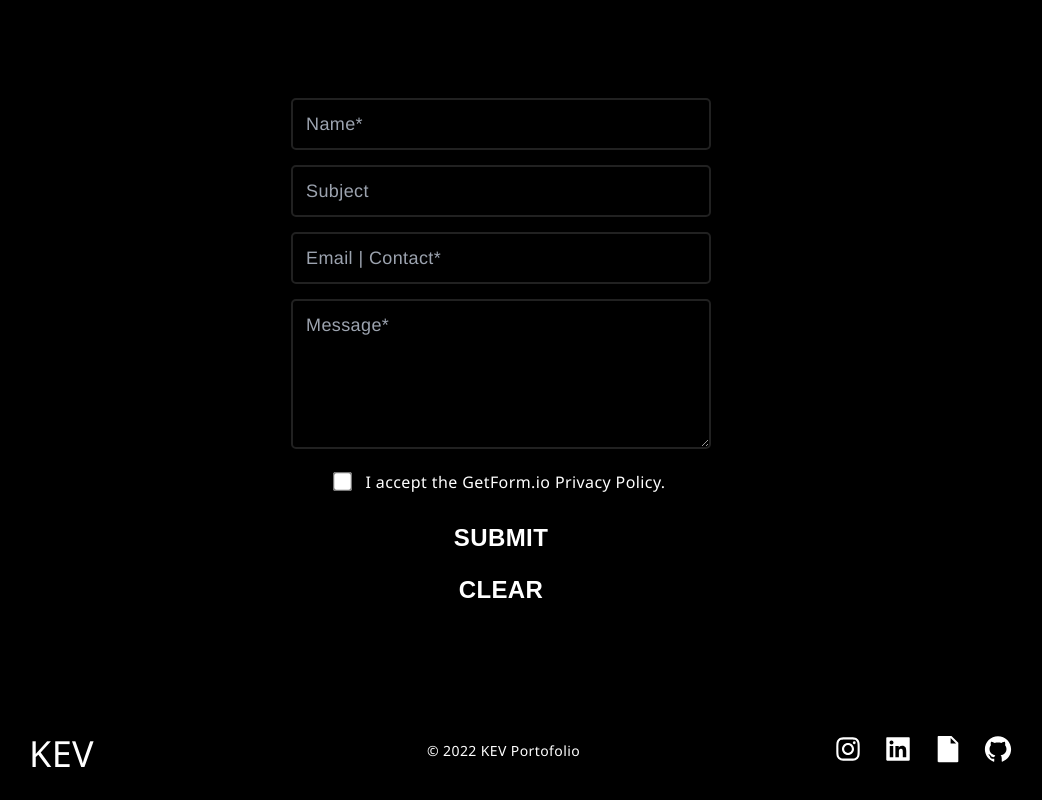
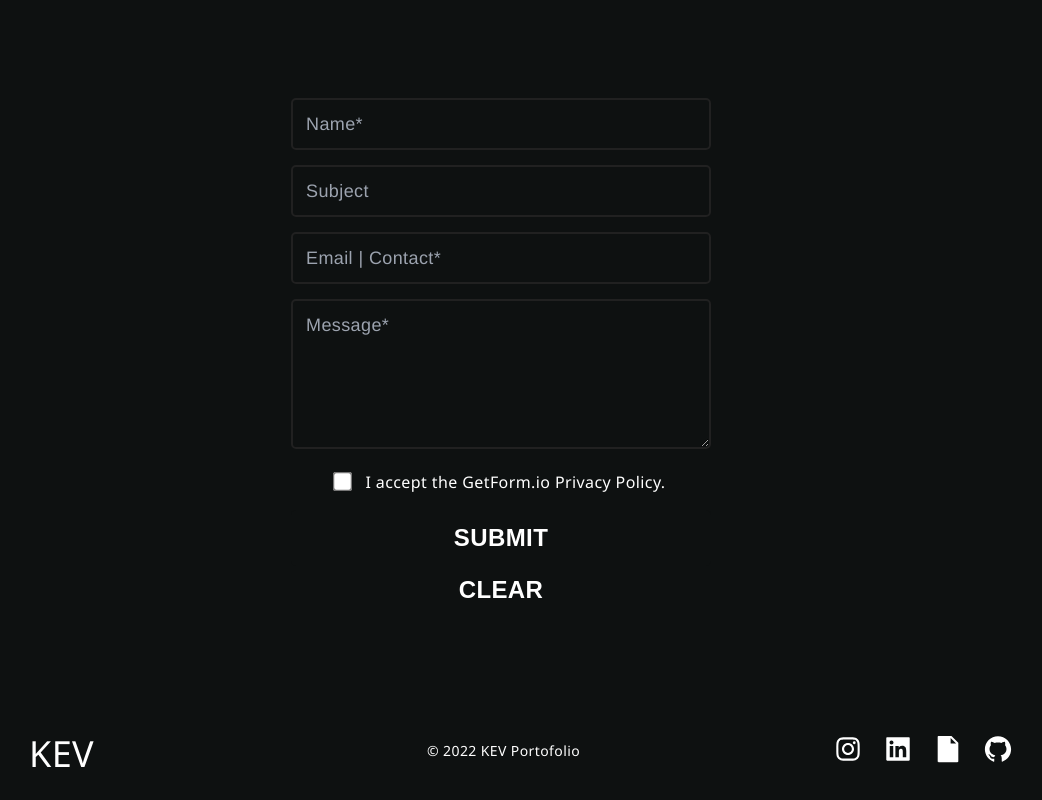
Before and after one commit to grandaragornd/KEV-Portfolio, a Next.js app: page /contact in a window 1280 px wide. Shown: the part 344-1144 px from the top of the page, without its empty margins (169-1211 px from the left). Built offline with nearby package versions, Linux system fonts and the light colour scheme.

Commit message:
colorcorrection

```diff
--- a/components/ContactMe.jsx
+++ b/components/ContactMe.jsx
@@ -6,7 +6,7 @@ import { AiOutlineInstagram, AiFillLinkedin, AiOutlineFacebook, AiFillGithub } f
 function ContactMe() {
   return (
     <>
-    <main className='inline-block bg-black'>
+    <main className='inline-block bg-[#0e1111]'>
       <div className="pt-[150px] m-auto text-center text-white">
         <h1 className="text-4xl py-3 textclear font-bold">Contact Form</h1>
         <p className="text-2xl py-2 textclear font-semibold">Send me a message!</p>
@@ -40,7 +40,7 @@ function ContactMe() {
         <div className="pb-5 text-center">
         <input type='checkbox' className="cursor-pointer" required></input><span className="pl-4">I accept the <a href="https://getform.io/legal/privacy-policy" target='_blank' rel="noreferrer" className="hover:text-green-500">GetForm.io</a> Privacy Policy.</span>
         </div>
-        <input type="submit" value="SUBMIT" className="hvr-float py-3 bg-white text-black sm:bg-black sm:text-white" />
+        <input type="submit" value="SUBMIT" className="hvr-float py-3 bg-white text-black sm:bg-[#0e1111] sm:text-white" />
         <input type="reset" value="CLEAR" className="hvr-float text-center py-3"/>
       </form>
       </div>
--- a/components/Footer.jsx
+++ b/components/Footer.jsx
@@ -4,7 +4,7 @@ import Link from 'next/link';
 
 export default function Footer() {
     return <>
-    <footer className="py-3 md:px-8 md:py-4 text-white bg-black inline-block w-full">
+    <footer className="py-3 md:px-8 md:py-4 text-white bg-[#0e1111] inline-block w-full">
     <div className="flex w-full justify-around">
         <Link href='./'><h1 className='ml-10 text-4xl hvr-float cursor-pointer hiddenlogo' id='logo'>KEV</h1></Link>
         <a href="#" className="hover:underline hidden sm:block" rel="noreferrer"><p className="block text-sm pl-[80px] pt-[7px]">© 2022 KEV Portofolio</p></a>
--- a/components/NavBar.jsx
+++ b/components/NavBar.jsx
@@ -59,7 +59,7 @@ import React, {useState, useEffect } from 'react'
         </nav>
 
             <div className={nav ? 'fixed left-0 top-0 w-full h-screen bg-black/70' : ''}>
-                <div className={nav ? 'fixed left-0 top-0 w-[75%] sm:w-[60%] md:w-[45%] h-screen bg-black ease-in duration-500'
+                <div className={nav ? 'fixed left-0 top-0 w-[75%] sm:w-[60%] md:w-[45%] h-screen bg-[#0e1111] ease-in duration-500'
                                          : 'fixed left-[-100%] top-0 p-10 ease-in duration-500'}>
                     <div>
                         <div className='p-10 flex w-full items-center justify-between text-white'>
--- a/components/Skills.jsx
+++ b/components/Skills.jsx
@@ -15,8 +15,8 @@ function Skills() {
               <BsCodeSlash size={60} />
             </div>
             <div>
-              <h2 className='text-2xl py-[10px] font-semibold'>Code</h2>
-              <ul>
+              <h2 className='text-3xl py-[10px] font-semibold'>Code</h2>
+              <ul className='text-xl'>
                 <li className='py-2'>Website Structure</li>
                 <li className='py-2'>Debug Code</li>
                 <li className='py-2'>Data Bases (Backend)</li>
@@ -28,8 +28,8 @@ function Skills() {
               <BsUiRadios size={60} />
             </div>
             <div>
-              <h2 className='text-2xl py-[10px] font-semibold'>Work</h2>
-              <ul>
+              <h2 className='text-3xl py-[10px] font-semibold'>Work</h2>
+              <ul className='text-xl'>
                 <li className='py-2'>Cooperative</li>
                 <li className='py-2'>Time management</li>
                 <li className='py-2'>Remote work</li>
@@ -41,8 +41,8 @@ function Skills() {
               <BsLayoutWtf size={60} />
             </div>
             <div>
-              <h2 className='text-2xl py-[10px] font-semibold'>Design</h2>
-              <ul>
+              <h2 className='text-3xl py-[10px] font-semibold'>Design</h2>
+              <ul className='text-xl'>
                 <li className='py-2'>Clean, unique and distinctive</li>
                 <li className='py-2'>Color selection</li>
                 <li className='py-2'>Animations | Hovers</li>
--- a/styles/globals.css
+++ b/styles/globals.css
@@ -35,7 +35,7 @@ body {
 
 @layer base{
   body{
-    @apply bg-black tracking-wide
+    @apply bg-[#0e1111] tracking-wide
 
   }
 
```
